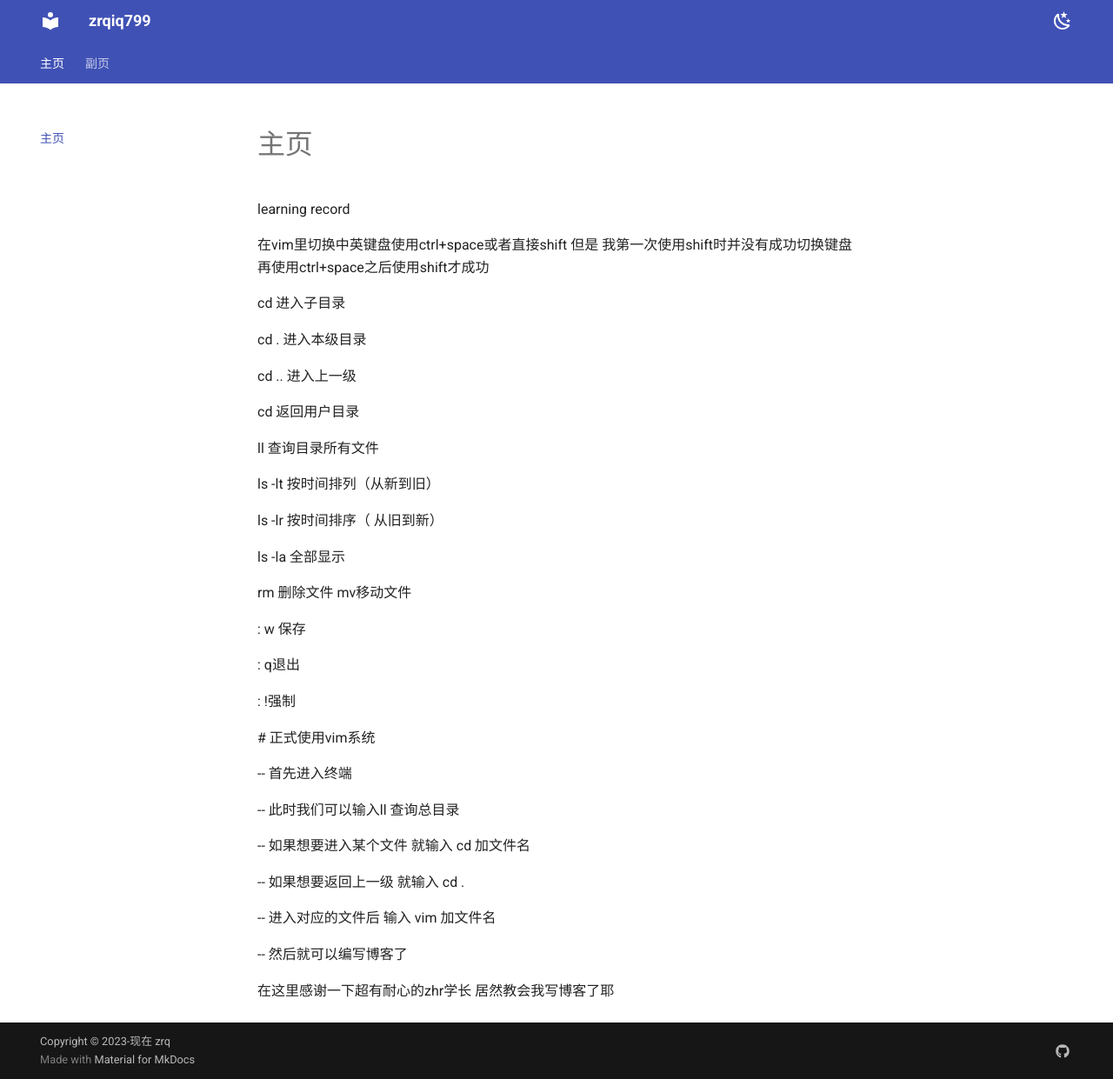
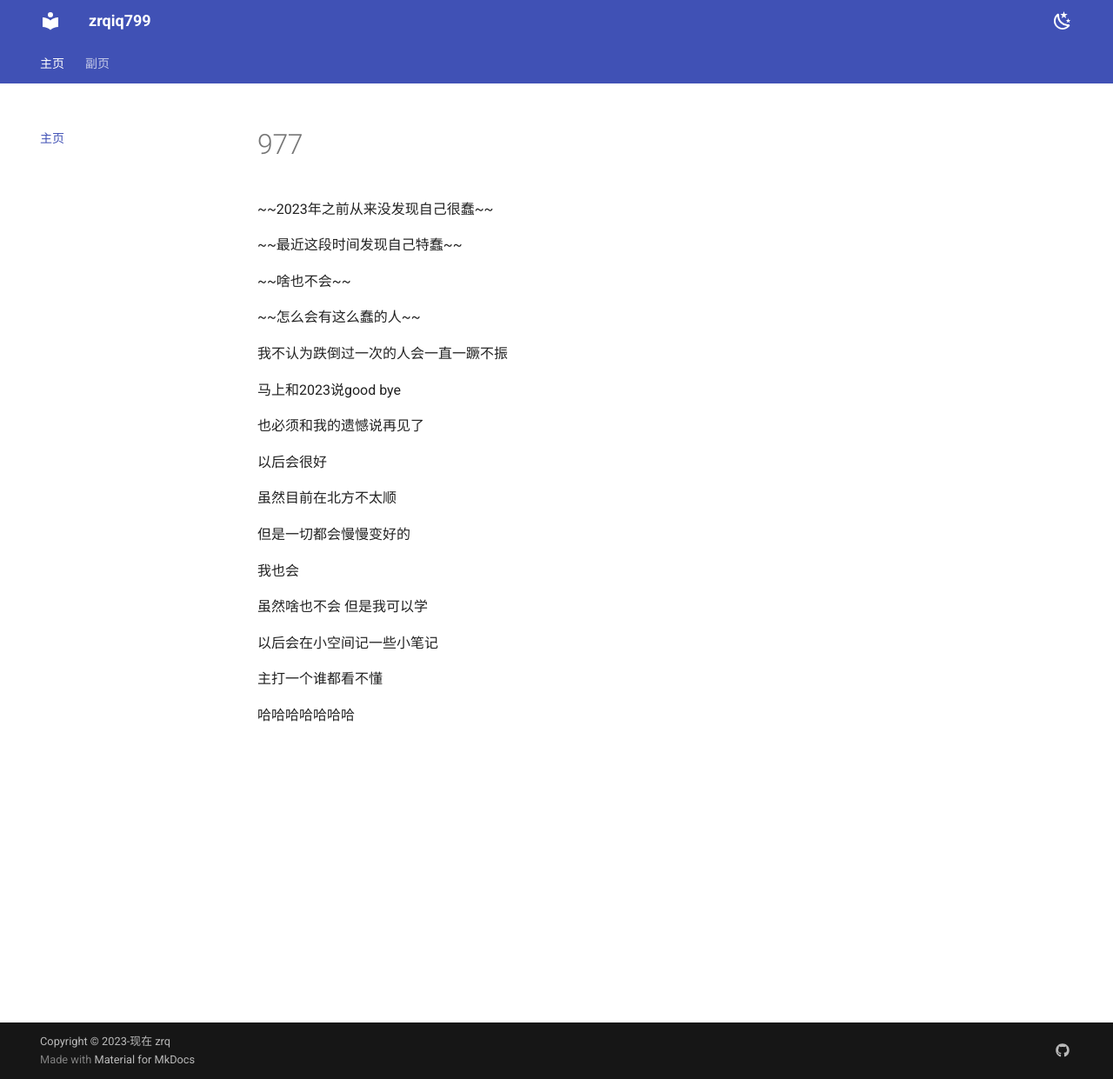
Before and after one commit to zrqiq/zrq-blog, an MkDocs documentation site: the page built from docs/index.md, in a window 1280 px wide and 1241 px high. Shown: the whole window at 87% size. Built offline with MkDocs 1.6.1 and Material for MkDocs 9.7.7, drawn with Linux system fonts in a browser that asks for light colours.

Commit message:
2023-11-10_23:22:04 update

```diff
--- a/docs/index.md
+++ b/docs/index.md
@@ -1,43 +1,31 @@
-learning record
+# 977
 
- 在vim里切换中英键盘使用ctrl+space或者直接shift 但是 我第一次使用shift时并没有成功切换键盘 再使用ctrl+space之后使用shift才成功
+~~2023年之前从来没发现自己很蠢~~
 
-cd 进入子目录
+~~最近这段时间发现自己特蠢~~
 
-cd .  进入本级目录
+~~啥也不会~~
 
-cd .. 进入上一级
+~~怎么会有这么蠢的人~~
 
-cd  返回用户目录
+我不认为跌倒过一次的人会一直一蹶不振
 
-ll 查询目录所有文件
+马上和2023说good bye
 
-ls -lt 按时间排列（从新到旧）
+也必须和我的遗憾说再见了
 
-ls -lr 按时间排序（ 从旧到新）
+以后会很好
 
-ls -la 全部显示
+虽然目前在北方不太顺
 
-rm 删除文件 mv移动文件
+但是一切都会慢慢变好的
 
-: w 保存
+我也会
 
-: q退出
+虽然啥也不会 但是我可以学
 
-: !强制
+以后会在小空间记一些小笔记
 
- # 正式使用vim系统
+主打一个谁都看不懂
 
--- 首先进入终端
-
--- 此时我们可以输入ll 查询总目录
-
--- 如果想要进入某个文件 就输入 cd 加文件名
-
--- 如果想要返回上一级 就输入 cd .
-
--- 进入对应的文件后 输入 vim 加文件名
-
--- 然后就可以编写博客了
-
-在这里感谢一下超有耐心的zhr学长 居然教会我写博客了耶
+哈哈哈哈哈哈哈
```
Also changed, not shown: docs/qqq/q.md (+16 -6 lines).
